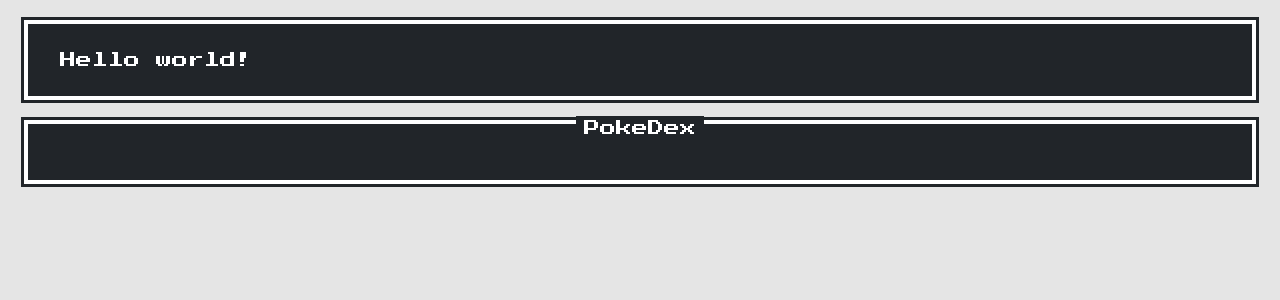
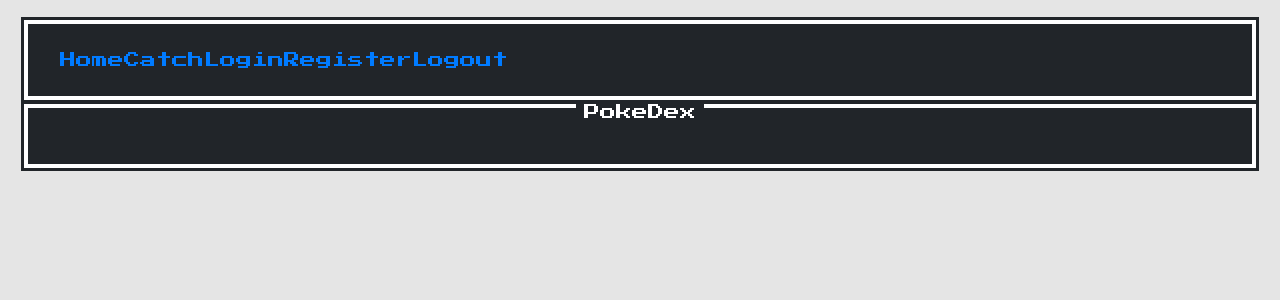
Before and after one commit to ahmet-ustun/pokehub-softuni-react, a JavaScript app: page / in a window 1280 px wide. Shown: the top 300 px of the page. Built offline with nearby package versions, Linux system fonts and the light colour scheme; the HTML template or start-up script is replaced by a standard one.

Commit message:
Adding the Navbar elements

```diff
--- a/src/App.css
+++ b/src/App.css
@@ -1,11 +1,3 @@
 .App {
   margin: 20px;
 }
-
-.App #navbar {
-    margin-bottom: 20px;
-}
-
-.App #sidenav {
-    margin-top: 20px;
-}
--- a/src/App.js
+++ b/src/App.js
@@ -1,13 +1,11 @@
 import './App.css';
+
+import Navbar from './components/Navbar/Navbar.js';
 
 function App() {
   return (
     <div className="App">
-      <div id="navbar" className="nes-container is-dark">
-        <span>
-          Hello world!
-        </span>
-      </div>
+      <Navbar />
       <div id="sidenav" className="nes-container with-title is-centered is-dark">
         <p className="title">PokeDex</p>
       </div>
--- a/src/components/Navbar/Navbar.js
+++ b/src/components/Navbar/Navbar.js
@@ -0,0 +1,15 @@
+import './Navbar.css';
+
+const Navbar = () => {
+    return (
+        <div id="navbar" className="nes-container is-dark">
+            <a href="/">Home</a>
+            <a href="/catch">Catch</a>
+            <a href="/login">Login</a>
+            <a href="/register">Register</a>
+            <a href="/logout">Logout</a>
+        </div>
+    );
+}
+
+export default Navbar;
```
Also changed, not shown: src/components/Navbar/Navbar.css (added).
